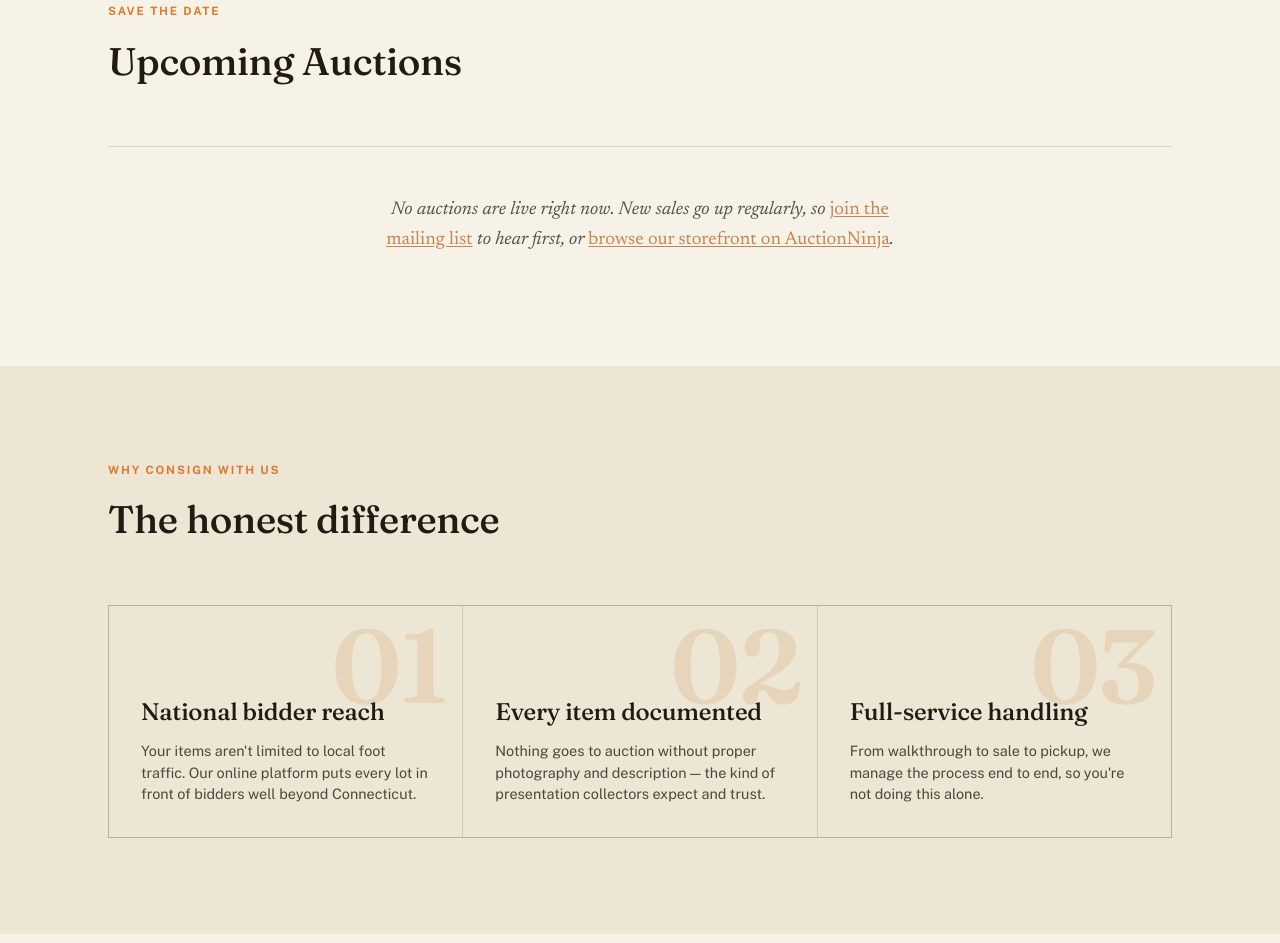
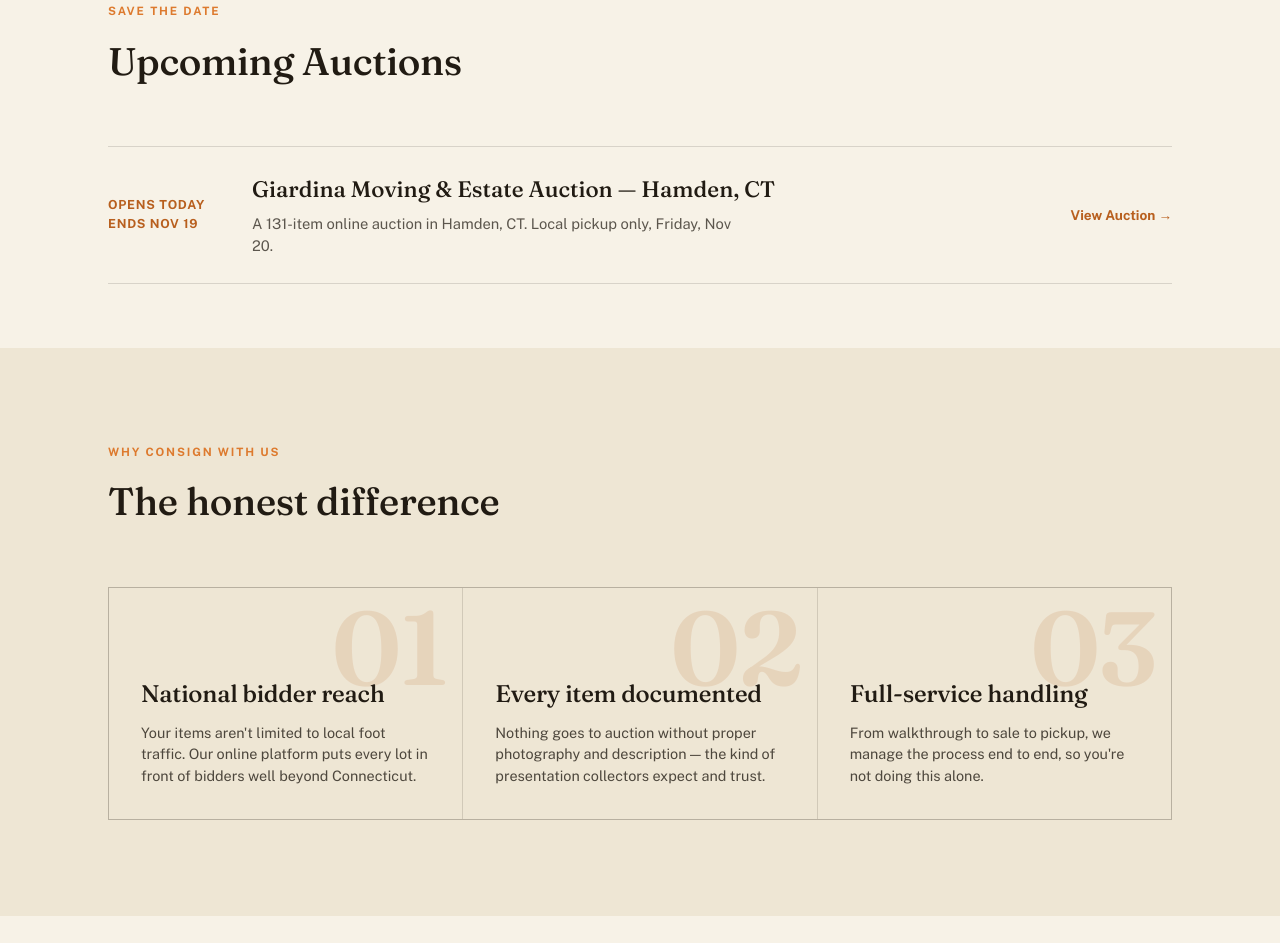
Before and after one commit to HesternAuctions/hestern-site, a plain HTML site: page index.html in a window 1280 px wide. Shown: the part 917-1860 px from the top of the page. Drawn offline with nearby package versions, Linux system fonts and the light colour scheme; no server answers.

Commit message:
Homepage: add Giardina Moving & Estate Auction (Hamden, CT, 131 items)
Co-Authored-By: Claude Sonnet 5.5 <noreply@anthropic.com>
Claude-Session: https://claude.ai/code/session_01Kqaxz45Ce3QcR4CswPav91

```diff
--- a/index.html
+++ b/index.html
@@ -544,7 +544,16 @@ src="https://www.facebook.com/tr?id=1316789500226667&ev=PageView&noscript=1"
       <div class="eyebrow">Save the Date</div>
       <h2 class="display">Upcoming Auctions</h2>
     </div>
-    <div class="empty-auctions"><p>No auctions are live right now. New sales go up regularly, so <a href="https://docs.google.com/forms/d/1ByZfHxPhG-I8BXgWEmDo8ZT7Ec9nNxWlXTU7X0h5jGM/viewform" target="_blank" rel="noopener">join the mailing list</a> to hear first, or <a href="https://www.auctionninja.com/clearinghouseestatesales/" target="_blank" rel="noopener">browse our storefront on AuctionNinja</a>.</p></div>
+    <div class="lots">
+      <a class="lot" href="https://www.auctionninja.com/the-pickers-alley/sales/details/giardina-1989.html" target="_blank" rel="noopener">
+        <div class="lot-date">Opens Today<br>Ends Nov 19</div>
+        <div>
+          <div class="lot-title display">Giardina Moving &amp; Estate Auction — Hamden, CT</div>
+          <div class="lot-desc">A 131-item online auction in Hamden, CT. Local pickup only, Friday, Nov 20.</div>
+        </div>
+        <div class="lot-cta">View Auction →</div>
+      </a>
+    </div>
   </div>
 </section>
 
```
